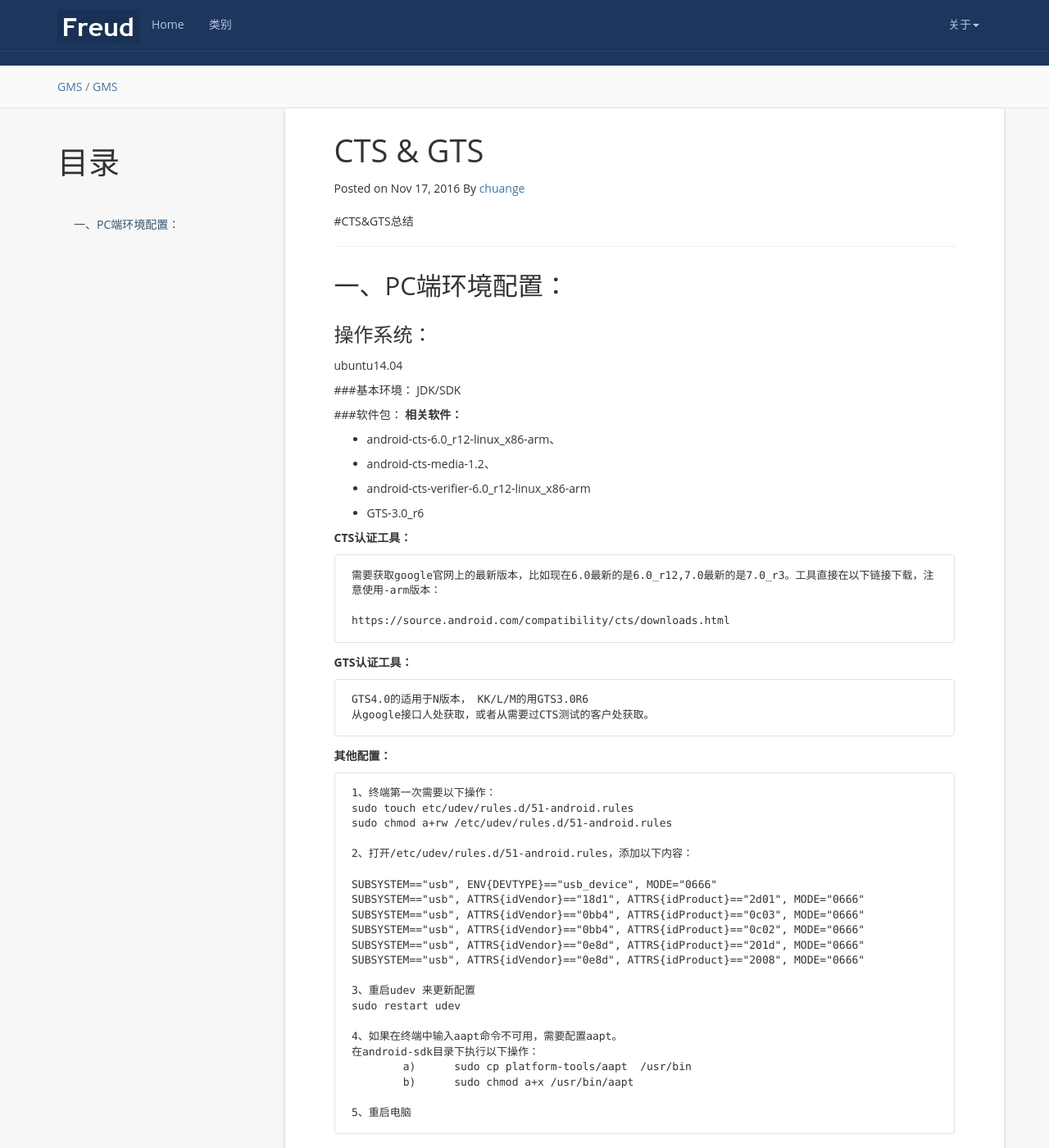
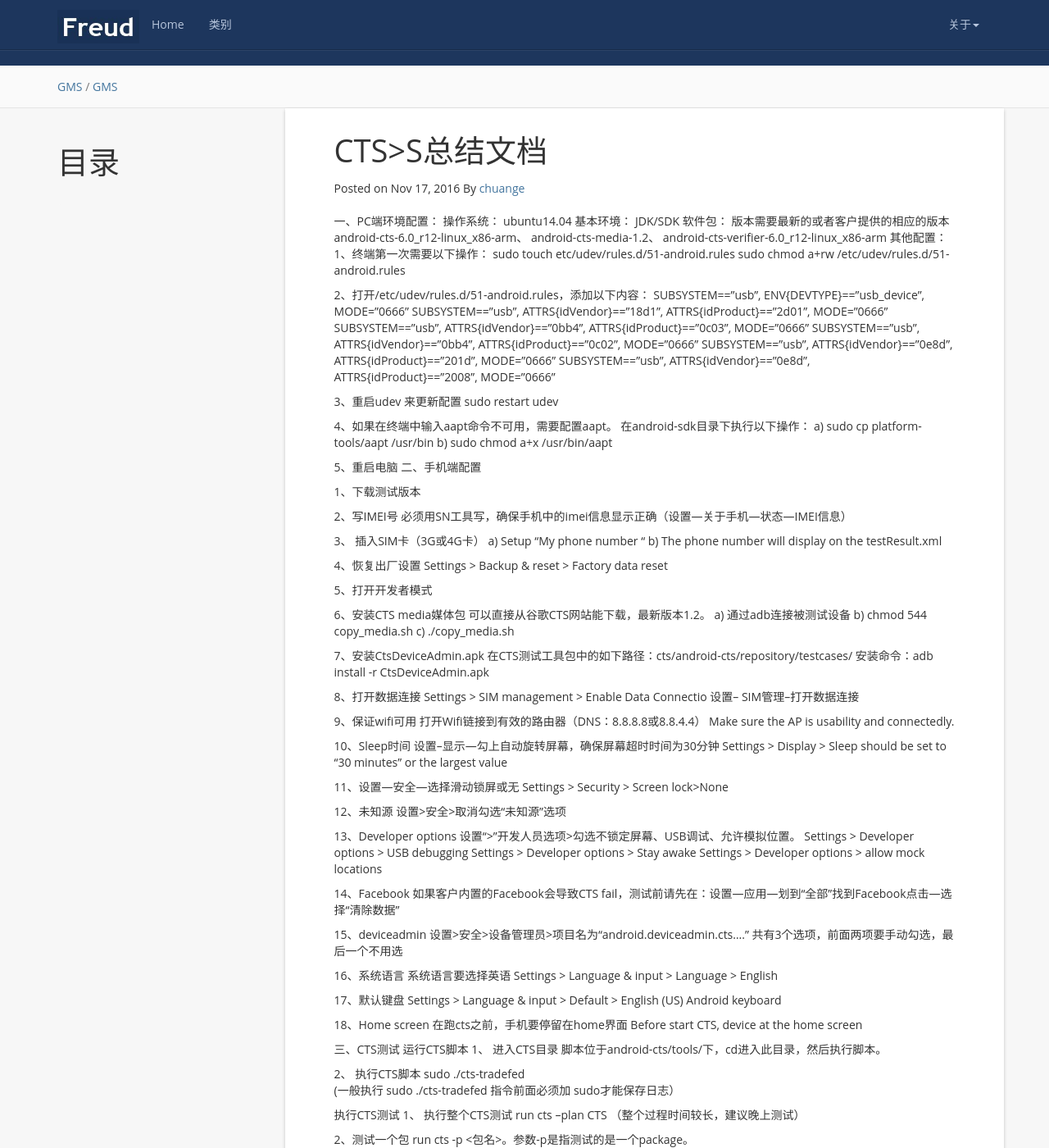
Before and after one commit to gaojinchuangit/gaojinchuangit.github.io, a Jekyll site: the page built from _posts/2016-11-17-CTS-GTS.md, in a window 1280 px wide and 1400 px high, scrolled down 215 px. Shown: the whole window at 82% size. Built offline with Jekyll 4.4.1, drawn with Linux system fonts in a browser that asks for light colours; nearby versions of some CDN libraries; comment, search, counter and statistics services are not loaded; some of the changed text lies outside the part shown.

Commit message:
Update 2016-11-17-CTS-GTS.md

```diff
--- a/_posts/2016-11-17-CTS-GTS.md
+++ b/_posts/2016-11-17-CTS-GTS.md
@@ -1,6 +1,6 @@
 ---
 layout: post
-title:  "CTS & GTS"
+title:  "CTS&GTS总结文档"
 date:   2016-11-17 13:31:01 +0800
 categories: GMS
 tag: GMS
@@ -9,352 +9,243 @@ tag: GMS
 * content
 {:toc}
 
+一、PC端环境配置：
+操作系统：
+ubuntu14.04
+基本环境：
+JDK/SDK
+软件包：
+版本需要最新的或者客户提供的相应的版本
+android-cts-6.0_r12-linux_x86-arm、
+android-cts-media-1.2、
+android-cts-verifier-6.0_r12-linux_x86-arm
+其他配置：
+1、终端第一次需要以下操作：
+sudo touch etc/udev/rules.d/51-android.rules
+sudo chmod a+rw /etc/udev/rules.d/51-android.rules
+
+2、打开/etc/udev/rules.d/51-android.rules，添加以下内容：
+SUBSYSTEM=="usb", ENV{DEVTYPE}=="usb_device", MODE="0666"
+SUBSYSTEM=="usb", ATTRS{idVendor}=="18d1", ATTRS{idProduct}=="2d01", MODE="0666"
+SUBSYSTEM=="usb", ATTRS{idVendor}=="0bb4", ATTRS{idProduct}=="0c03", MODE="0666"
+SUBSYSTEM=="usb", ATTRS{idVendor}=="0bb4", ATTRS{idProduct}=="0c02", MODE="0666"
+SUBSYSTEM=="usb", ATTRS{idVendor}=="0e8d", ATTRS{idProduct}=="201d", MODE="0666"
+SUBSYSTEM=="usb", ATTRS{idVendor}=="0e8d", ATTRS{idProduct}=="2008", MODE="0666"
+
+3、重启udev 来更新配置
+sudo restart udev
+
+4、如果在终端中输入aapt命令不可用，需要配置aapt。
+在android-sdk目录下执行以下操作：
+a)	sudo cp platform-tools/aapt  /usr/bin
+b)	sudo chmod a+x /usr/bin/aapt
+
+5、重启电脑
+二、手机端配置
+
+1、下载测试版本
+
+2、写IMEI号
+必须用SN工具写，确保手机中的imei信息显示正确（设置—关于手机—状态—IMEI信息）
+
+3、	插入SIM卡（3G或4G卡）
+a)	Setup “My phone number “
+b)	The phone number will display on the testResult.xml
+
+4、恢复出厂设置
+Settings > Backup & reset > Factory data reset
+
+5、打开开发者模式
+
+6、安装CTS media媒体包
+可以直接从谷歌CTS网站能下载，最新版本1.2。
+a)	通过adb连接被测试设备
+b)	chmod 544 copy_media.sh
+c)	./copy_media.sh
+
+7、安装CtsDeviceAdmin.apk
+在CTS测试工具包中的如下路径：cts/android-cts/repository/testcases/
+安装命令：adb install -r CtsDeviceAdmin.apk
+
+8、打开数据连接
+Settings > SIM management > Enable Data Connectio
+设置-- SIM管理--打开数据连接
+
+9、保证wifi可用
+打开Wifi链接到有效的路由器（DNS：8.8.8.8或8.8.4.4）
+Make sure the AP is usability and connectedly.
+
+10、Sleep时间
+设置--显示—勾上自动旋转屏幕，确保屏幕超时时间为30分钟
+Settings > Display > Sleep should be set to “30 minutes” or the largest value
+
+11、设置—安全—选择滑动锁屏或无
+Settings > Security > Screen lock>None
+
+
+12、未知源
+设置>安全>取消勾选“未知源”选项
+
+13、Developer options
+设置“>”开发人员选项>勾选不锁定屏幕、USB调试、允许模拟位置。
+Settings > Developer options > USB debugging
+Settings > Developer options > Stay awake
+Settings > Developer options > allow mock locations
+
+14、Facebook
+如果客户内置的Facebook会导致CTS fail，测试前请先在：设置—应用—划到“全部”找到Facebook点击—选择“清除数据”
+
+
+15、deviceadmin
+设置>安全>设备管理员>项目名为“android.deviceadmin.cts….”
+共有3个选项，前面两项要手动勾选，最后一个不用选
+
+
+16、系统语言
+	系统语言要选择英语
+Settings > Language & input > Language > English
+
+17、默认键盘
+Settings > Language & input > Default > English (US) Android keyboard
+
+18、Home screen
+	在跑cts之前，手机要停留在home界面
+Before start CTS, device at the home screen
 
 
 
 
-#CTS&GTS总结
+
+三、CTS测试
+运行CTS脚本
+1、	进入CTS目录
+脚本位于android-cts/tools/下，cd进入此目录，然后执行脚本。
+
+2、	执行CTS脚本
+sudo ./cts-tradefed
+(一般执行 sudo  ./cts-tradefed  指令前面必须加 sudo才能保存日志）
+
+执行CTS测试
+1、	执行整个CTS测试
+run cts --plan CTS （整个过程时间较长，建议晚上测试）
+
+2、测试一个包
+run cts -p <包名>。参数-p是指测试的是一个package。
+
+3、	测试一个类：
+run cts -c <类名>。类名前需要加上包的名字，参数-c是指测试的是一个class。
+
+4、	测试一个类中的case：
+run cts -c <类名> -m <case名>。case名是指类下的method名，参数-m是指测试的是一个method。
+
+5、	继续未完成的CTS：
+a)	首先，通过l r命令列出测试记录的session_ID；
+然后，打开testResult.xml，把failed总项数改为0，notExecuted总项数改为之前failed的项数；然后替换所有的result=”fail”为result=”notExecuted”；
+最后，执行命令： run cts --continue-session session_ID
+
+b)	add derivedplan --plan plan_name -s sessionID -r  [pass/fail/notExecuted]
+//plan_name可以自己定义，sessionID就是l r查看结果的Session编号。
+例：测试SessionID为2的所有fail项，输入命令应为：
+   		add derivedplan --plan user123 -s 2 -r fail
+   		run cts --plan user123
 
 
-----------
+CTS测试报告及log
+1、	测试报告
+路径：android-cts/repository/result
+命名规则：以测试开始的日期和时间命名，生成一个文件夹。
+结果：生成一个名为testResult.xml的测试报告，供开发人员查看。
 
-
-## 一、PC端环境配置：
-### 操作系统：
-ubuntu14.04
-
-###基本环境：
-JDK/SDK
-
-###软件包：
-**相关软件：**
-
-* android-cts-6.0_r12-linux_x86-arm、
-
-* android-cts-media-1.2、
-
-* android-cts-verifier-6.0_r12-linux_x86-arm
-
-* GTS-3.0_r6
-
-**CTS认证工具：**
-
-	需要获取google官网上的最新版本，比如现在6.0最新的是6.0_r12,7.0最新的是7.0_r3。工具直接在以下链接下载，注意使用-arm版本：
-
-	https://source.android.com/compatibility/cts/downloads.html
-
-**GTS认证工具：**
-
-	GTS4.0的适用于N版本， KK/L/M的用GTS3.0R6
-	从google接口人处获取，或者从需要过CTS测试的客户处获取。
-
-**其他配置：**
-
-	1、终端第一次需要以下操作：
-	sudo touch etc/udev/rules.d/51-android.rules
-	sudo chmod a+rw /etc/udev/rules.d/51-android.rules
-
-	2、打开/etc/udev/rules.d/51-android.rules，添加以下内容：
-
-	SUBSYSTEM=="usb", ENV{DEVTYPE}=="usb_device", MODE="0666"
-	SUBSYSTEM=="usb", ATTRS{idVendor}=="18d1", ATTRS{idProduct}=="2d01", MODE="0666"
-	SUBSYSTEM=="usb", ATTRS{idVendor}=="0bb4", ATTRS{idProduct}=="0c03", MODE="0666"
-	SUBSYSTEM=="usb", ATTRS{idVendor}=="0bb4", ATTRS{idProduct}=="0c02", MODE="0666"
-	SUBSYSTEM=="usb", ATTRS{idVendor}=="0e8d", ATTRS{idProduct}=="201d", MODE="0666"
-	SUBSYSTEM=="usb", ATTRS{idVendor}=="0e8d", ATTRS{idProduct}=="2008", MODE="0666"
-
-	3、重启udev 来更新配置
-	sudo restart udev
-
-	4、如果在终端中输入aapt命令不可用，需要配置aapt。
-	在android-sdk目录下执行以下操作：
-		a)	sudo cp platform-tools/aapt  /usr/bin
-		b)	sudo chmod a+x /usr/bin/aapt
-
-	5、重启电脑
-
-
-----------
-
-
-##二、CTS相关配置
-
-**1、下载测试版本**
-
-**2、写IMEI号**
-
-
- - 必须用SN工具写，确保手机中的imei信息显示正确（设置—关于手机—状态—IMEI信息）
-
-**3、	插入SIM卡（3G或4G卡）**
-
-
- - 	Setup “My phone number “
- - 	The phone number will display on the testResult.xml
- - 	确保Settings-SIM cards-SMS messages选中相关SIM卡
-
-**4、恢复出厂设置**
-
- - Settings > Backup & reset > Factory data reset
-
-**5、打开开发者模式**
-
-**6、安装CTS media媒体包**
-
- - 通过adb连接被测试设备
- - 	chmod 544 copy_media.sh
- - 	./copy_media.sh
-
-**7、安装CtsDeviceAdmin.apk**
-
- - 在CTS测试工具包中的如下路径：cts/android-cts/repository/testcases/
- - 安装命令：adb install -r CtsDeviceAdmin.apk
-
-**8、打开数据连接**
-
- - Settings > SIM management > Enable Data Connectio 设置-- SIM管理--打开数据连接
-
-**9、保证wifi可用**
-
- - 打开Wifi链接到有效的路由器（DNS：8.8.8.8或8.8.4.4）
- - 选中所使用wifi的Advanced options-Ipv4 settings-Static
- - Ipv4 address 设为192.168.1.1XX
- - DNS设为8.8.8.8
-
-**10、Sleep时间**
-
- - 设置--显示—勾上自动旋转屏幕，确保屏幕超时时间为30分钟
- - Settings > Display > Sleep should be set to “30 minutes”
-
-**11、设置—安全—选择滑动锁屏或无**
-
- - Settings > Security > Screen lock>None
-
-**12、未知源**
-
- - 设置>安全>取消勾选“未知源”选项
-
-**13、Developer options**
-
- - 设置“>”开发人员选项>勾选不锁定屏幕、USB调试、允许模拟位置。
-
- - Settings > Developer options > USB debugging
-
- - Settings > Developer options > Stay awake
-
- - Settings > Developer options > allow mock locations
-
-**14、Facebook**
-
- - 如果客户内置的Facebook会导致CTS fail，测试前请先在：设置—应用—划到“全部”找到Facebook点击—选择“清除数据”
-
-**15、deviceadmin**
-
- - 设置>安全>设备管理员>项目名为“android.deviceadmin.cts….”
- - 共有3个选项，前面两项要手动勾选，最后一个不用选
+2、	Cts log
+路径：android-cts/repository/logs
+命名规则：以测试开始的日期和时间命名
 
 
 
-**16、系统语言**
 
- - 系统语言要选择英语
- - Settings > Language & input > Language > English
+四、GTS测试
+运行GTS脚本
+1、	进入GTS目录
+脚本位于android-xts/tools/下，cd进入此目录，然后执行脚本。
 
-**17、默认键盘**
+2、	执行GTS脚本
+sudo ./xts-tradefed
+(一般执行sudo ./xts-tradefed指令前面必须加 sudo，才能保存日志）
 
- - Settings > Language & input > Default > English (US) Android keyboard
+执行GTS测试
+1、	执行整个GTS测试：
+run xts --plan XTS
 
-**18、Home screen**
+2、	测试一个包：
+run xts -p <包名>。参数-p是指测试的是一个package。
 
- - 在跑cts之前，手机要停留在home界面
+3、	测试一个类：
+run xts -c <类名>。类名前需要加上包的名字，参数-c是指测试的是一个class。
 
- - Before start CTS, device at the home screen
+4、	测试一个类中的case：
+run xts -c <类名> -m <case名>。case名是指类下的method名，参数-m是指测试的是一个method。
 
-**19、T卡**
-
- - 可在跑完一遍后，插入T卡，按照CTS测试中“继续未完成的CTS”的方法重新跑失败项
-
-**20、测试的时候，请保证手机**
+5、	继续未完成的GTS：
+首先，通过l r命令列出测试记录的sessionId；
+然后，把testResult.xml中的failed总项数改为0，notExecuted总项数改为之前failed的项数；然后替换所有的result=”fail”为result=”notExecuted”；
+最后，执行run xts --continue-session session_ID
 
 
-----------
+GTS测试报告及log
+1、测试报告
+路径：android-xts/repository/result
+命名规则：以测试开始的日期和时间命名，生成一个文件夹。
+结果：生成一个名为xtsTestResult.xml的测试报告，供开发人员查看。
+
+2、Gts log
+路径：android-xts/repository/logs
+命名规则：以测试开始的日期和时间命名
 
 
-##三、CTS测试
-###运行CTS脚本
-**1、	进入CTS目录**
+五、GTS4.1测试
+运行GTS脚本
+1、	进入GTS目录
+脚本位于android-gts/tools/下，cd进入此目录，然后执行脚本。
 
- - 脚本位于android-cts/tools/下，cd进入此目录，然后执行脚本。
+2、	执行GTS脚本
+sudo ./gts-tradefed
+(一般执行sudo ./xts-tradefed指令前面必须加 sudo，才能保存日志）
 
-**2、	执行CTS脚本**
+执行GTS测试
+3、	执行整个GTS测试：
+run gts --plan GTS
 
- - ./cts-tradefed  (一般执行 sudo  ./cts-tradefed  指令前面必须加 sudo才能保存日志）
+4、	测试一个module：
+run gts –m/ --module <module_name>。参数-m是指测试的是一个<module_name>。
 
-###执行CTS测试
-**1、	执行整个CTS测试**
+5、	测试一个test：
+run gts –t/--test <test_name>。参数-t是指测试的是一个test。
 
- - run cts --plan CTS （整个过程时间较长，建议晚上测试）
+6、	继续未完成的GTS：
+run gts --shards <number of shards>
 
-**2、测试一个包**
+GTS测试报告及log
+1、测试报告
+路径：android-gts/repository/result
+命名规则：以测试开始的日期和时间命名，生成一个文件夹。
+结果：生成一个名为gtsTestResult.xml的测试报告，供开发人员查看。
 
- - run cts -p <包名>。参数-p是指测试的是一个package。
-
-**3、	测试一个类：**
-run cts -c <类名>。类名前需要加上包的名字，参数-c是指测试的是一个class。
-
-**4、	测试一个类中的case：**
-run cts -c <类名> -m <case名>。case名是指类下的method名，参数-m是指测试的是一个method。
-
-
-**5、	继续未完成的CTS：**
-a)
-
- - 首先，通过l r命令列出测试记录的session_ID；
- - 然后，打开testResult.xml，把failed总项数改为0，notExecuted总项数改为之前failed的项数；然后替换所有的result=”fail”为result=”notExecuted”；
- - 最后，执行命令： run cts --continue-session session_ID
-
-b)
-
- - add derivedplan --plan plan_name -s sessionID -r  [pass/fail/notExecuted]
-   //plan_name可以自己定义，sessionID就是l r查看结果的Session编号。
- - 例：测试SessionID为2的所有fail项，输入命令应为：
-      		add derivedplan --plan user123 -s 2 -r fail
-      		run cts --plan user123
-
-###CTS测试报告及log
-**1、	测试报告**
-
- - 路径：android-cts/repository/result
- - 命名规则：以测试开始的日期和时间命名，生成一个文件夹。
- - 结果：生成一个名为testResult.xml的测试报告，供开发人员查看。
-
-**2、	Cts log**
-
- - 路径：android-cts/repository/logs
-
- - 命名规则：以测试开始的日期和时间命名
+2、Gts log
+路径：android-gts/repository/logs
+命名规则：以测试开始的日期和时间命名
 
 
 
-----------
+六、注意事项
+1、OTA问题：
+   data数据加密权限，GMS要求是必须要开的，但是会造成OTA无法在线升级、内部存储升级，只能T卡升级。
+   OTA升级需要读取内存等手机信息的权限，一旦赋予权限，GMS无法通过，但是不赋予权限，OTA闪退。
 
+ 2、Email问题：
+  android 6.0系统上，谷歌有严格的权限要求。原生Email在进入的时候，会需要读取联系人、信息等一些用户信息，但是GMS认证软件，权限必须关闭，这样会导致Email闪退。谷歌也承认此处未考虑妥当，所以在送测软件中，因为权限问题导致Email闪退，谷歌会豁免
 
-##四、GTS相关配置
-**GTS测试注意事项(有关media的测项需要翻墙网络才可pass ，因为要访问Google服务器)**
+3、流媒体、翻墙、网络问题
+  首先政策原因，公司是无法浏览youtube、google的一些网站的，必须翻墙。其次公司没有IPV6的网络环境。然后流媒体对网速有要求，至少要达到5M以上。
 
-**1.	请使用user版本来进行CTS测试**
-
- - Please use user load to run GTS.
-
-**2.系统要安装有GMS包，GMS is required.**
-
-  **3.   确保手机连接到电脑，并且打开usb调试和选中Stay awake**
-
- - Connect device to PC and make sure the USB connection is firm and
-   stable.
-
- - You need to enable setting "Developer options -> USB debugging"; and
-   we recommend to also enable "Developer options -> Stay awake“
-
-**4. 	检查IMEI号，确保合法**
-
- - Check the IMEI serial number of device, make sure it's valid.
-
-**5. 	确保网络状态良好，并且可以访问google服务**
-
- - The network should be fast enough (prefer wifi) and can access
-   Google's server a VPN may be used under restricted network
-   environment.
-
- - The minimun requirement of bandwidth are: 1Mbps - 480p, 2~3Mbps -
-   720p(HD)
-
-**6. 	重启电脑和手机，确保测试环境不被之前操作影响**
-
- - Reboot the PC and device (un-plug battery) to have a clean test run.
-
-**7. 	确保手机又超过1G的空间可用**
-
- - Make sure the phone has more than 1G avilable space.
-
-**8. 	不要设置密码和锁屏，休眠时间设置为30min**
-
- - GTS will take screenshots & reboot the device if needed.
-
- - Make sure to remove all user intervention required settings, e.g.
-
-		1. SIM PIN lock
-		2. Screen lock
-		3. Display > Sleep > 30minutes
-		4. Security > verify apps on 4.2+ devices
-
-
-
-----------
-
-
-##五、GTS测试
-###运行GTS脚本
-**1、	进入GTS目录**
-
- - 脚本位于android-xts/tools/下，cd进入此目录，然后执行脚本。
-
-**2、	执行GTS脚本**
-
- - ./xts-tradefed  (一般执行sudo ./xts-tradefed指令前面必须加 sudo，才能保存日志）
-
-###执行GTS测试
-**1、	执行整个GTS测试：**
-
- - run xts --plan XTS
-
-**2、	测试一个包：**
-
- - run xts -p <包名>。参数-p是指测试的是一个package。
-
-**3、	测试一个类：**
-
- - run xts -c <类名>。类名前需要加上包的名字，参数-c是指测试的是一个class。
-
-**4、	测试一个类中的case：**
-
- - run xts -c <类名> -m <case名>。case名是指类下的method名，参数-m是指测试的是一个method。
-
-
-**5、	继续未完成的GTS：**
-
- - 首先，通过l r命令列出测试记录的sessionId；
- - 然后，把testResult.xml中的failed总项数改为0，notExecuted总项数改为之前failed的项数；然后替换所有的result=”fail”为result=”notExecuted”；
- - 最后，执行run xts --continue-session session_ID
-
-###GTS测试报告及log
-**1、测试报告**
-
- - 路径：android-xts/repository/result
- - 命名规则：以测试开始的日期和时间命名，生成一个文件夹。
- - 结果：生成一个名为xtsTestResult.xml的测试报告，供开发人员查看。
-
-**2、Gts log**
-
- - 路径：android-xts/repository/logs
-
- - 命名规则：以测试开始的日期和时间命名
-
-
-
-----------
-
-
-##六、注意事项
-###1、OTA问题：
-	   data数据加密权限，GMS要求是必须要开的，但是会造成OTA无法在线升级、内部存储升级，只能T卡升级。
-	   OTA升级需要读取内存等手机信息的权限，一旦赋予权限，GMS无法通过，但是不赋予权限，OTA闪退。
-
-###2、Email问题：
-	  android 6.0系统上，谷歌有严格的权限要求。原生Email在进入的时候，会需要读取联系人、信息等一些用户信息，但是GMS认证软件，权限必须关闭，这样会导致Email闪退。谷歌也承认此处未考虑妥当，所以在送测软件中，因为权限问题导致Email闪退，谷歌会豁免
-
-###3、流媒体、翻墙、网络问题
-	  首先政策原因，公司是无法浏览youtube、google的一些网站的，必须翻墙。其次公司没有IPV6的网络环境。然后流媒体对网速有要求，至少要达到5M以上。
-
-###4、语言问题
-	 GMS认证现阶段所支持的语言为基本为官方语，民间语大多数不支持、或者说需要申请patch
+4、语言问题
+ GMS认证现阶段所支持的语言为基本为官方语，民间语大多数不支持、或者说需要申请patch
```
